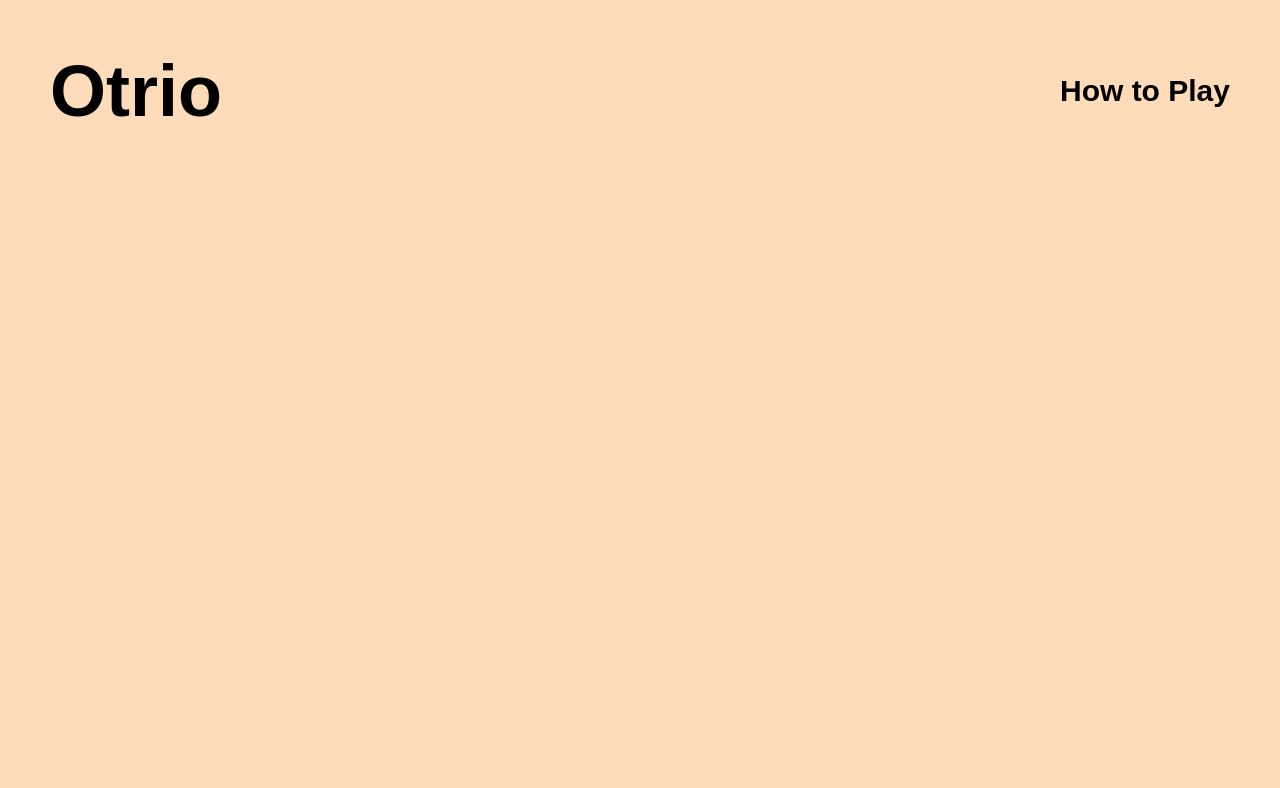
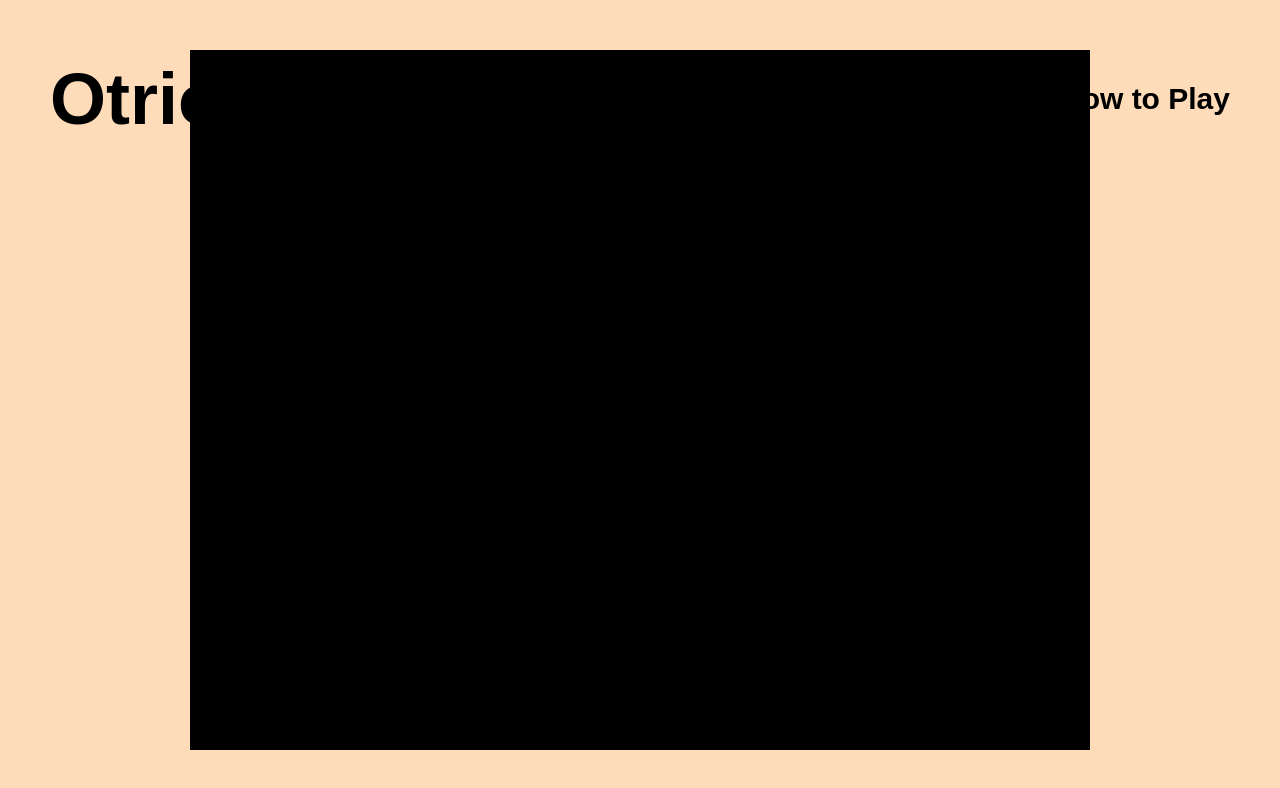
Before and after one commit to djricky808/richard-Otrio-Mar25Hackathon, a plain HTML site: page index.html in a window 1280 px wide. Drawn offline with Linux system fonts and the light colour scheme.

Commit message:
Positioned the game board to the center of the screen

```diff
--- a/css/styles.css
+++ b/css/styles.css
@@ -9,7 +9,7 @@
   --blue: #00f8ff;
 }
 
-* {
+body {
   margin: 0;
   background-color: var(--page-background-color);
 }
@@ -18,7 +18,7 @@ header {
   display: flex;
   justify-content: space-between;
   align-items: center;
-  margin: 50px;
+  margin: 10px 50px;
 }
 
 h1 {
@@ -38,3 +38,19 @@ a {
 a:hover {
   color: blue;
 }
+
+.gameboard {
+  display: grid;
+  background-color: black;
+  height: 700px;
+  width: 900px;
+  position: absolute;
+  top: 50%;
+  left: 50%;
+  transform: translate(-50%, -50%);
+}
+
+.player-pieces,
+.main-board {
+  color: var(--board-color);
+}
--- a/index.html
+++ b/index.html
@@ -19,7 +19,7 @@
           <div class="large-ring"></div>
         </div>
       </div>
-      <div class="playerPieces green"></div>
+      <div class="player-pieces green"></div>
       <div class="main-board"></div>
       <div class="playerPieces red"></div>
       <div class="playerPieces blue"></div>
```
